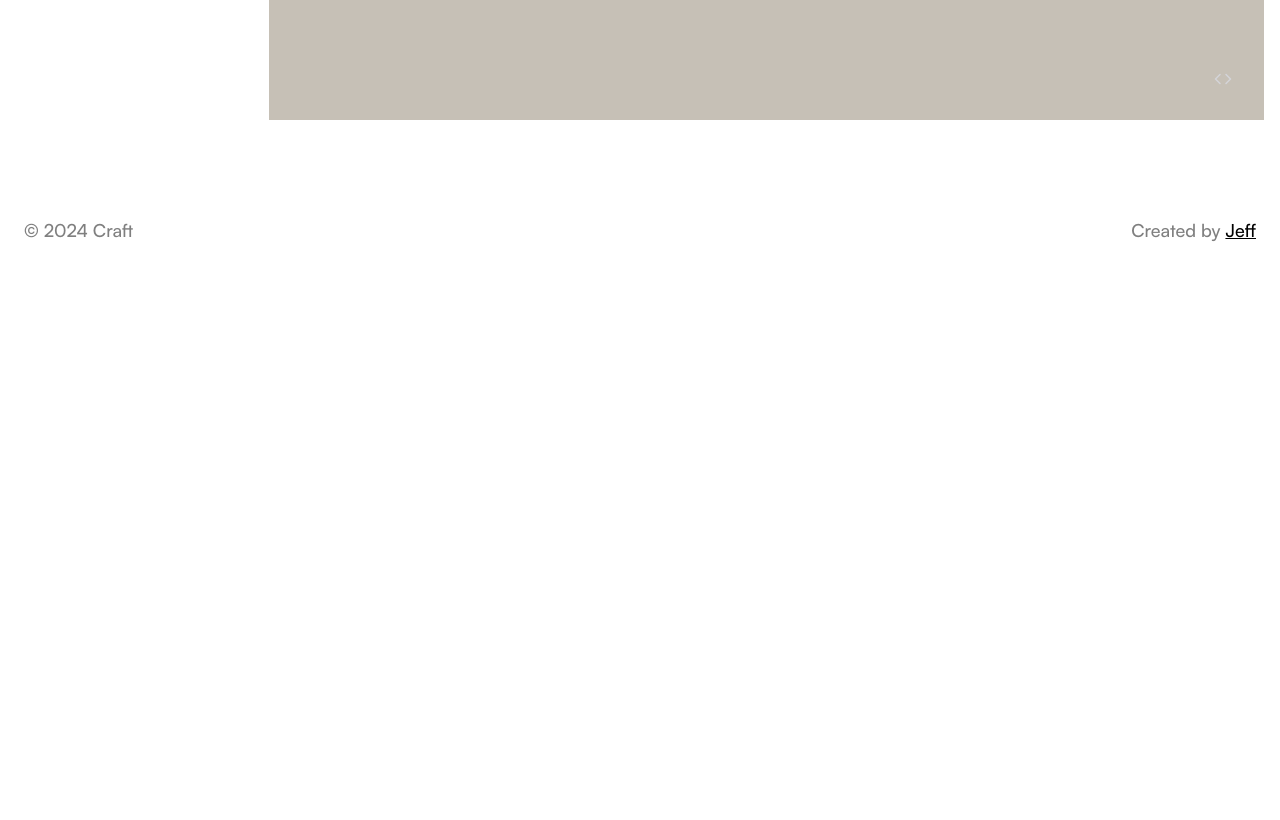
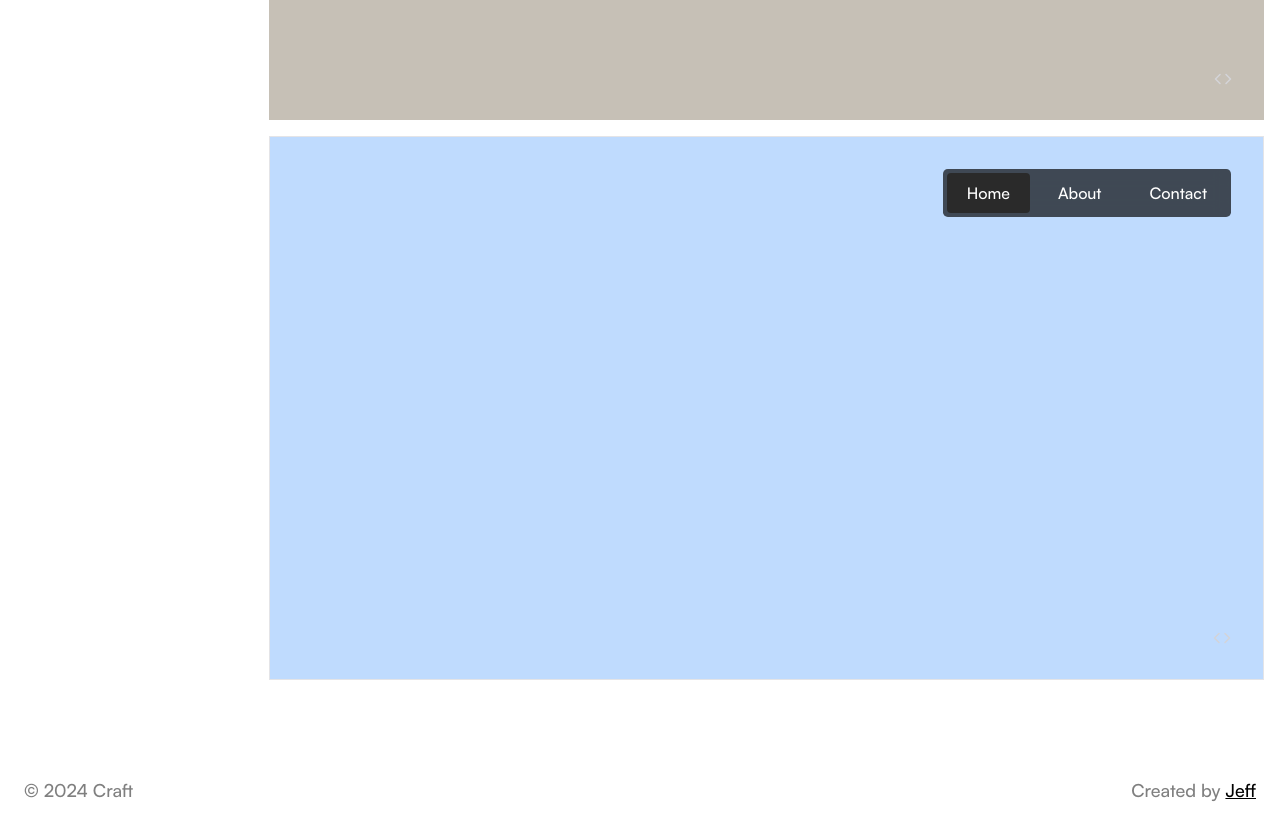
Before and after one commit to Jeff-Maina/craft, a Next.js app: page /sections/navbars in a window 1280 px wide. Shown: the part 1240-2060 px from the top of the page. Before the commit the page ends 1500 px from the top, so only its background shows below. Built offline with nearby package versions, Linux system fonts and the light colour scheme.

Commit message:
Add navbar 003

```diff
--- a/src/app/(pages)/sections/navbars/(examples)/navbar_001/navbar_001.tsx
+++ b/src/app/(pages)/sections/navbars/(examples)/navbar_001/navbar_001.tsx
@@ -249,7 +249,7 @@ const Navbar001 = () => {
     <ElementLayout
       dependencies={dependencies}
       tabs={tabs}
-      className="!pt-0 !h-[26rem] lg:!h-auto border-none !rounded-3xl overflow-hidden"
+      className="!pt-0 !h-[26rem] md:!h-auto border-none !rounded-3xl overflow-hidden"
     >
       <div
         style={{
--- /dev/null
+++ b/src/app/(pages)/sections/navbars/(examples)/navbar_003/codeblock.tsx
@@ -0,0 +1,104 @@
+import { navBarCompProps } from "../../Interface";
+
+const javascript: string = `import { motion } from "framer-motion";
+import { useState } from "react";
+
+const links = ["Home", "About", "Contact"];
+
+const Navbar = () => {
+
+  const [hoveredLinkIndex, setHoveredLinkIndex] = useState(0);
+  const moveIndicator = (index) => setHoveredLinkIndex(index);
+
+  return (
+    <div className="h-full w-full flex justify-end p-8">
+      <nav className="max-w-fit relative z-10">
+        <div className="flex items-center bg-[#000000ab] text-white rounded-[0.3rem] group/nav backdrop-blur">
+          { links.map((link, index) => {
+            const isHovered = hoveredLinkIndex === index;
+            return (
+              <div
+                key={index}
+                onMouseEnter={() => moveIndicator(index)}
+                className="py-3 px-6 cursor-pointer relative"
+              >
+                <div className="relative z-10 h-full w-full">{link}</div>
+                {isHovered && (
+                  <motion.div
+                    layoutId="indicator"
+                    transition={{
+                      duration: 0.3,
+                    }}
+                    className="absolute w-full h-full inset-0 opacity-[0] group-hover/nav:opacity-100 transition-opacity duration-100 p-1"
+                  >
+                    <div className="w-full h-full bg-[#2a2a2a] rounded pointer-events-none"></div>
+                  </motion.div>
+                )}
+              </div>
+            );
+          })}
+        </div>
+      </nav>
+      <div  className="absolute inset-0 h-full w-full object-cover bg-blue-200"  />
+    </div>
+  );
+};
+
+export default Navbar;
+`
+
+const typescript: string = `import { motion } from "framer-motion";
+import { useState } from "react";
+
+const links: string[] = ["Home", "About", "Contact"];
+
+const Navbar: React.FC = () => {
+
+  const [hoveredLinkIndex, setHoveredLinkIndex] = useState<number>(0);
+  const moveIndicator = (index: number) => setHoveredLinkIndex(index);
+
+  return (
+    <div className="h-full w-full flex justify-end p-8">
+      <nav className="max-w-fit relative z-10">
+        <div className="flex items-center bg-[#000000ab] text-white rounded-[0.3rem] group/nav backdrop-blur">
+          {links.map((link, index) => {
+            const isHovered: boolean = hoveredLinkIndex === index;
+            return (
+              <div
+                key={index}
+                onMouseEnter={() => moveIndicator(index)}
+                className="py-3 px-6 cursor-pointer relative"
+              >
+                <div className="relative z-10 h-full w-full">{link}</div>
+                {isHovered && (
+                  <motion.div
+                    layoutId="indicator"
+                    transition={{
+                      duration: 0.3,
+                    }}
+                    className="absolute w-full h-full inset-0 opacity-[0] group-hover/nav:opacity-100 transition-opacity duration-100 p-1"
+                  >
+                    <div className="w-full h-full bg-[#2a2a2a] rounded pointer-events-none"></div>
+                  </motion.div>
+                )}
+              </div>
+            );
+          })}
+        </div>
+      </nav>
+      <div className="absolute inset-0 h-full w-full object-cover bg-blue-200" />
+    </div>
+  );
+};
+
+export default Navbar;
+`;
+
+const navbar: navBarCompProps = {
+  javascript,
+  typescript,
+  label: "navbar",
+  dateCreated: "Thursday, 29 February 2024",
+};
+
+export const tabs = [navbar];
--- /dev/null
+++ b/src/app/(pages)/sections/navbars/(examples)/navbar_003/navbar_003.tsx
@@ -0,0 +1,57 @@
+"use client";
+import { motion } from "framer-motion";
+
+import ElementLayout from "@/app/(pages)/elements/ElementLayout";
+import { tabs } from "./codeblock";
+import { useState } from "react";
+
+const depndencies = [
+  {
+    label: "Framer Motion",
+    command: "npm install framer-motion",
+  },
+];
+
+const links = ["Home", "About", "Contact"];
+
+const Navbar003 = () => {
+  const [hoveredLinkIndex, setHoveredLinkIndex] = useState(0);
+  const moveIndicator = (index: number) => setHoveredLinkIndex(index);
+
+  return (
+    <ElementLayout tabs={tabs} dependencies={depndencies} className="!pt-0">
+      <div className="h-full w-full flex justify-end p-8">
+        <nav className="max-w-fit relative z-10">
+          <div className="flex items-center bg-[#000000ab] text-white rounded-[0.3rem] group/nav backdrop-blur">
+            {links.map((link, index) => {
+              const isHovered = hoveredLinkIndex === index;
+              return (
+                <div
+                  key={index}
+                  onMouseEnter={() => moveIndicator(index)}
+                  className="py-3 px-6 cursor-pointer relative"
+                >
+                  <div className="relative z-10 h-full w-full">{link}</div>
+                  {isHovered && (
+                    <motion.div
+                      layoutId="indicator"
+                      transition={{
+                        duration: 0.3,
+                      }}
+                      className="absolute w-full h-full inset-0 opacity-[0] group-hover/nav:opacity-100 transition-opacity duration-100 p-1"
+                    >
+                      <div className="w-full h-full bg-[#2a2a2a] rounded pointer-events-none"></div>
+                    </motion.div>
+                  )}
+                </div>
+              );
+            })}
+          </div>
+        </nav>
+        <div  className="absolute inset-0 h-full w-full object-cover bg-blue-200"  />
+      </div>
+    </ElementLayout>
+  );
+};
+
+export default Navbar003;
--- a/src/app/(pages)/sections/navbars/NavbarList.tsx
+++ b/src/app/(pages)/sections/navbars/NavbarList.tsx
@@ -1,5 +1,6 @@
 import Navbar001 from "./(examples)/navbar_001/navbar_001";
 import Navbar002 from "./(examples)/navbar_002/navbar_002";
+import Navbar003 from "./(examples)/navbar_003/navbar_003";
 
 type Navbar = { component: JSX.Element; draft: boolean };
 
@@ -9,6 +10,10 @@ export const NavbarList: Array<Navbar> = [
     component: <Navbar002 />,
     draft: false,
   },
+  {
+    component: <Navbar003 />,
+    draft: false,
+  },
 ];
 
 export const FinishedNavbars = NavbarList.filter(
```
